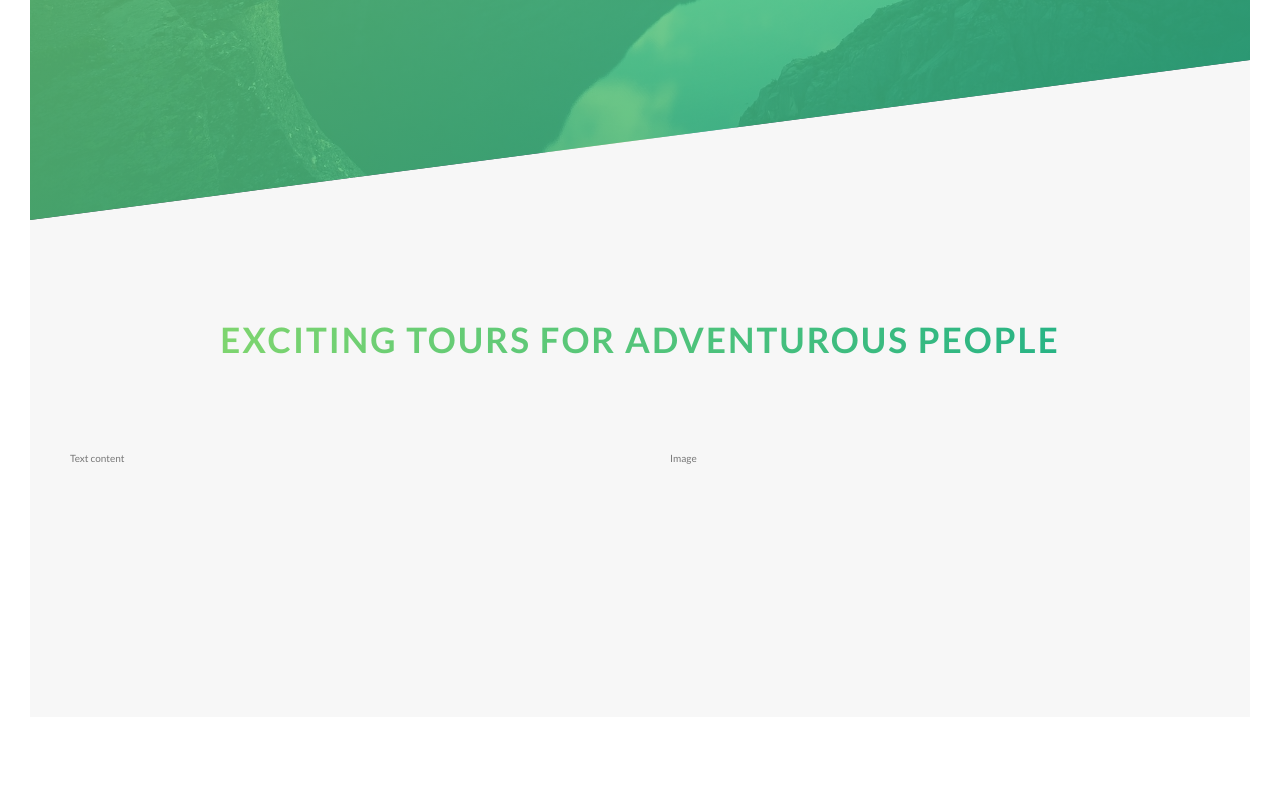
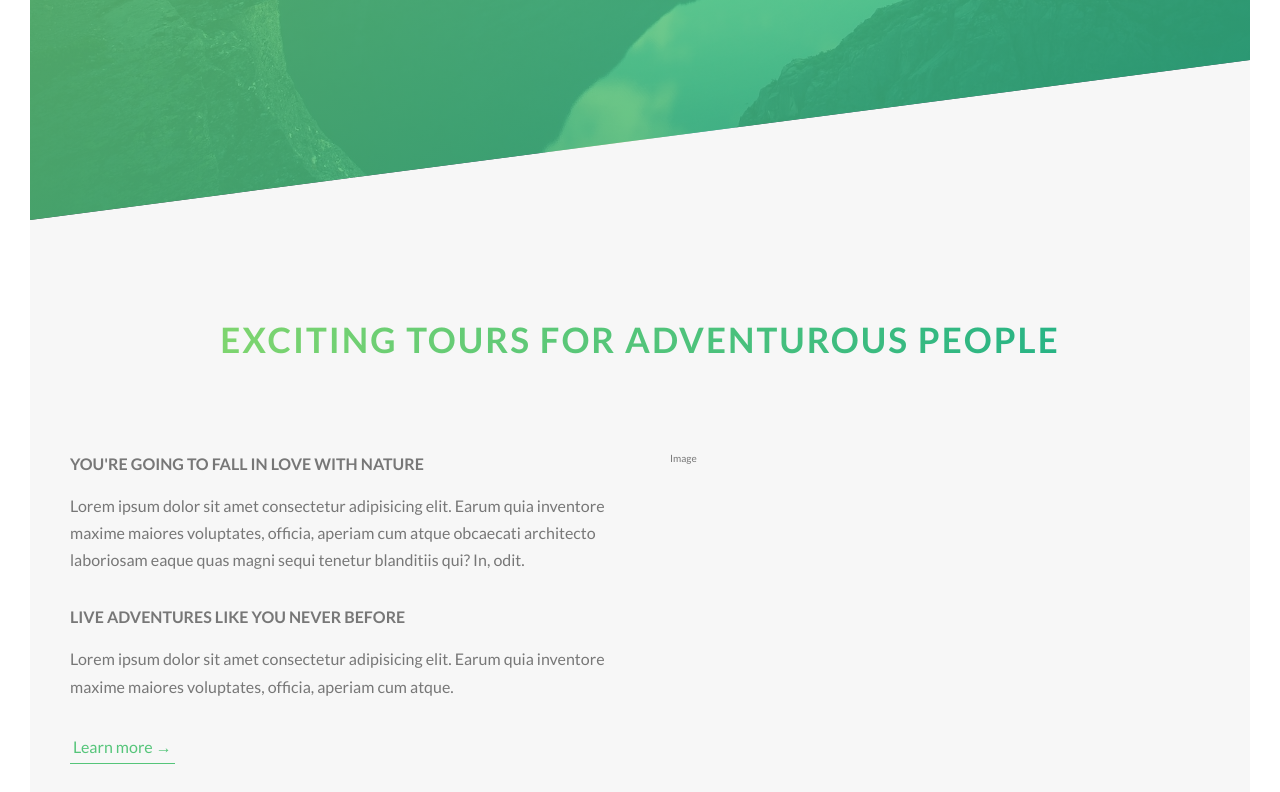
Before and after one commit to justbenya/outdoors-project, a website: page index.html in a window 1280 px wide. Shown: the part 570-1362 px from the top of the page. Before the commit the page ends 1317 px from the top, so only its background shows below. Drawn offline with Linux system fonts and the light colour scheme.

Commit message:
Оформил текстовую часть первого блока.

```diff
--- a/index.html
+++ b/index.html
@@ -36,7 +36,21 @@
 
       <div class="row">
         <div class="col-1-of-2">
-          Text content
+          <h3 class="heading-tertiary u-margin-bottom-small">
+            You're going to fall in love with nature
+          </h3>
+          <p class="paragraph">
+            Lorem ipsum dolor sit amet consectetur adipisicing elit. Earum quia inventore maxime maiores voluptates, officia, aperiam cum atque obcaecati architecto laboriosam eaque quas magni sequi tenetur blanditiis qui? In, odit.
+          </p>
+
+          <h3 class="heading-tertiary u-margin-bottom-small">
+            Live adventures like you never before
+          </h3>
+          <p class="paragraph">
+            Lorem ipsum dolor sit amet consectetur adipisicing elit. Earum quia inventore maxime maiores voluptates, officia, aperiam
+            cum atque.
+          </p>
+          <a href="#" class="btn-text">Learn more &rarr;</a>
         </div>
         <div class="col-1-of-2">
           Image
--- a/sass/abstracts/_variables.scss
+++ b/sass/abstracts/_variables.scss
@@ -8,6 +8,8 @@ $color-grey-dark: #777;
 $color-white: #fff;
 $color-black: #000;
 
+$default-font-size: 1.6rem;
+
 $grid-width: 114rem;
 $gutter-vertical: 8rem;
 $gutter-horizontal: 6rem;
--- a/sass/base/_typography.scss
+++ b/sass/base/_typography.scss
@@ -51,3 +51,17 @@ body {
     text-shadow: .5rem 1rem 2rem rgba($color-black, .2);
   }
 }
+
+.heading-tertiary {
+  font-size: $default-font-size;
+  font-weight: 700;
+  text-transform: uppercase;
+}
+
+.paragraph {
+  font-size: $default-font-size;
+
+  &:not(:last-child) {
+    margin-bottom: 3rem;
+  }
+}
--- a/sass/base/_utilities.scss
+++ b/sass/base/_utilities.scss
@@ -1,3 +1,5 @@
 .u-center-text { text-align: center }
 
-.u-margin-bottom-big { margin-bottom: 8rem }
+.u-margin-bottom-big { margin-bottom: 8rem; }
+.u-margin-bottom-small { margin-bottom: 1.5rem; }
+.u-margin-bottom-medium { margin-bottom: 4rem; }
--- a/sass/components/_button.scss
+++ b/sass/components/_button.scss
@@ -6,7 +6,7 @@
 
     text-transform: uppercase;
     text-decoration: none;
-    font-size: 1.6rem;
+    font-size: $default-font-size;
 
     padding: 1.5rem 4rem;
     border-radius: 10rem;
@@ -62,3 +62,29 @@
     animation-fill-mode: backwards;
   }
 }
+
+.btn-text {
+  &:link,
+  &:visited {
+    font-size: $default-font-size;
+    color: $color-primary;
+    display: inline-block;
+    text-decoration: none;
+    border-bottom: 1px solid $color-primary;
+    padding: 3px;
+
+    transition: all .2s;
+  }
+
+  &:hover {
+    background-color: $color-primary;
+    color: $color-white;
+    box-shadow: 0 1rem 2rem rgba($color-black, .15);
+    transform: translateY(-2px);
+  }
+
+  &:active {
+    box-shadow: 0 .5rem 1rem rgba($color-black, .15);
+    transform: translateY(0);
+  }
+}
```
Also changed, not shown: css/style.css.
